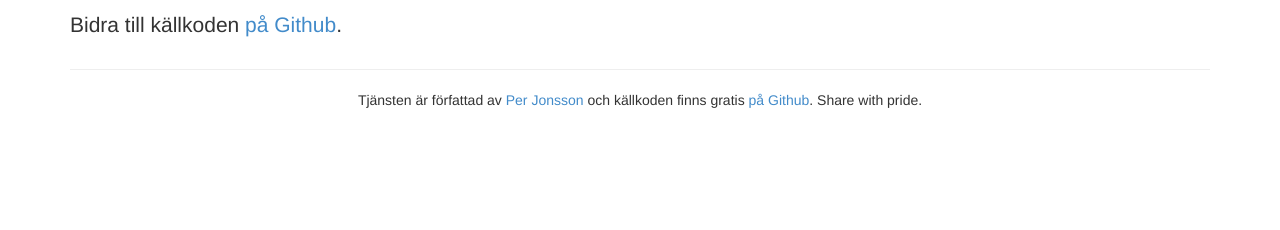
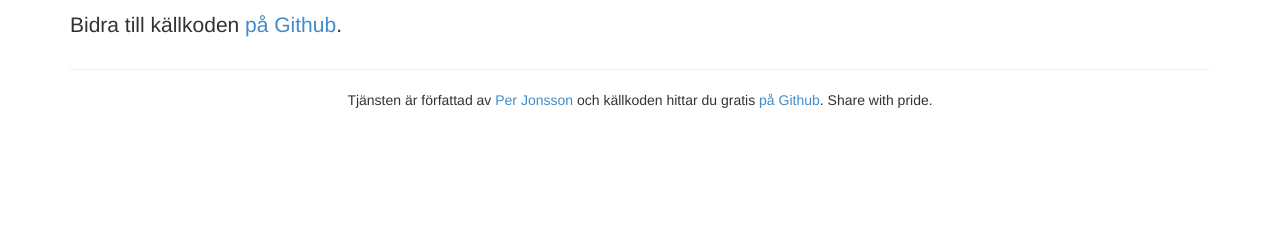
Before and after one commit to Slottet/slottet-members, a Flask app: page / in a window 1280 px wide. Shown: the part 570-800 px from the top of the page. Run offline with Flask 2, Linux system fonts and the light colour scheme; parts of the project's set-up code (start-up, migrations or seed data) failed here and were passed over; some libraries are stand-ins or nearby versions.

Commit message:
Copy fix

```diff
--- a/templates/index.html
+++ b/templates/index.html
@@ -68,7 +68,7 @@
       </div>
 
       <div class="" style="text-align:center;">
-        <p>Tjänsten är författad av <a href="http://www.perjonsson.org" target="_blank">Per Jonsson</a> och källkoden finns gratis <a href="https://github.com/Slottet/slottet-members" target="_blank">på Github</a>. Share with pride.</p>
+        <p>Tjänsten är författad av <a href="http://www.perjonsson.org" target="_blank">Per Jonsson</a> och källkoden hittar du gratis <a href="https://github.com/Slottet/slottet-members" target="_blank">på Github</a>. Share with pride.</p>
       </div>
       <br/><br/>
 
```
